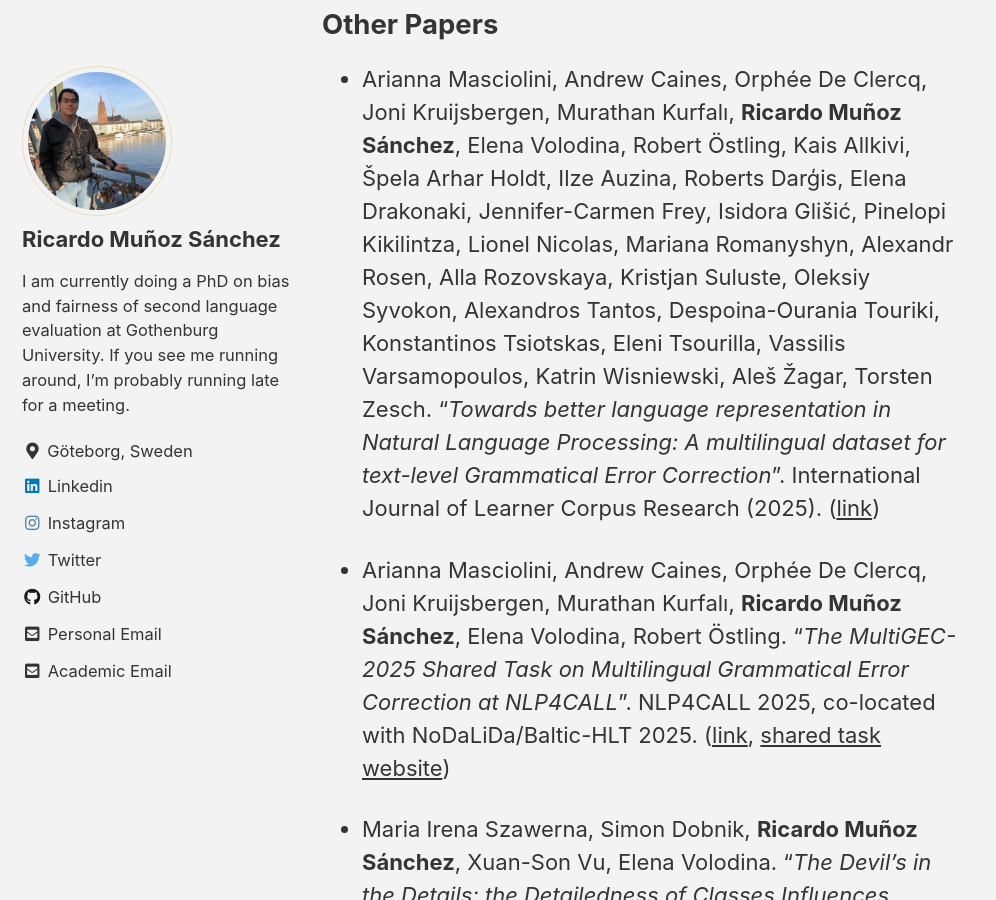
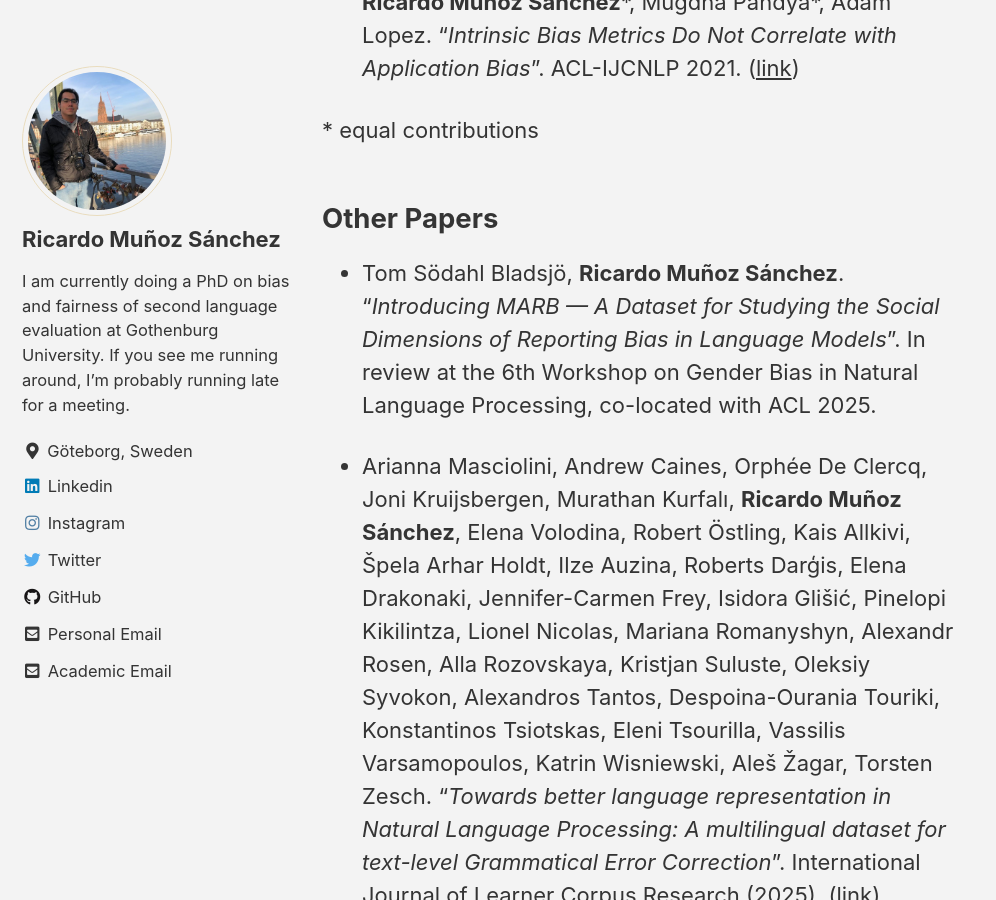
Before and after one commit to rimusa/rimusa.github.io, a Jekyll site: the page built from docs/_pages/research.md, in a window 1280 px wide and 900 px high, scrolled down 1585 px. Shown: the whole window, without its empty margins (0-996 px from the left). Built offline with Jekyll 4.4.1, drawn with Linux system fonts in a browser that asks for light colours; cached includes are drawn as plain includes; some of the changed text lies outside the part shown.

Commit message:
Added papers in review at the ACL workshops

```diff
--- a/docs/_pages/research.md
+++ b/docs/_pages/research.md
@@ -10,6 +10,8 @@ You can see the talks and presentations I've given [here](../talks).
 
 
 ## First Author Papers
+
+- **Ricardo Muñoz Sánchez**, Emilie Francis, Anna Lindahl. "_Are You Trying to Convince Me or Are You Trying to Deceive Me? Using Argumentation Types to Identify Deceptive News_". In review at WOAH 2025 Workshop, co-located with ACL 2025.
 
 - **Ricardo Muñoz Sánchez**, David Alfter, Simon Dobnik, Maria Irena Szawerna, Elena Volodina. "_Jingle BERT, Jingle BERT, Frozen All the Way: Freezing Layers to Identify CEFR Levels of Second Language Learners Using BERT_". NLP4CALL 2024. ([link](https://aclanthology.org/2024.nlp4call-1.11/), [slides](../documents/presentations/2024_NLP4CALL.pdf))
 
@@ -30,6 +32,8 @@ You can see the talks and presentations I've given [here](../talks).
 
 
 ## Other Papers
+
+- Tom Södahl Bladsjö, **Ricardo Muñoz Sánchez**. "_Introducing MARB --- A Dataset for Studying the Social Dimensions of Reporting Bias in Language Models_". In review at the 6th Workshop on Gender Bias in Natural Language Processing, co-located with ACL 2025.
 
 - Arianna Masciolini, Andrew Caines, Orphée De Clercq, Joni Kruijsbergen, Murathan Kurfalı, **Ricardo Muñoz Sánchez**, Elena Volodina, Robert Östling, Kais Allkivi, Špela Arhar Holdt, Ilze Auzina, Roberts Darģis, Elena Drakonaki, Jennifer-Carmen Frey, Isidora Glišić, Pinelopi Kikilintza, Lionel Nicolas, Mariana Romanyshyn, Alexandr Rosen, Alla Rozovskaya, Kristjan Suluste, Oleksiy Syvokon, Alexandros Tantos, Despoina-Ourania Touriki, Konstantinos Tsiotskas, Eleni Tsourilla, Vassilis Varsamopoulos, Katrin Wisniewski, Aleš Žagar, Torsten Zesch. "_Towards better language representation in Natural Language Processing: A multilingual dataset for text-level Grammatical Error Correction_". International Journal of Learner Corpus Research (2025). ([link](https://doi.org/10.1075/ijlcr.24033.mas))
 
```
